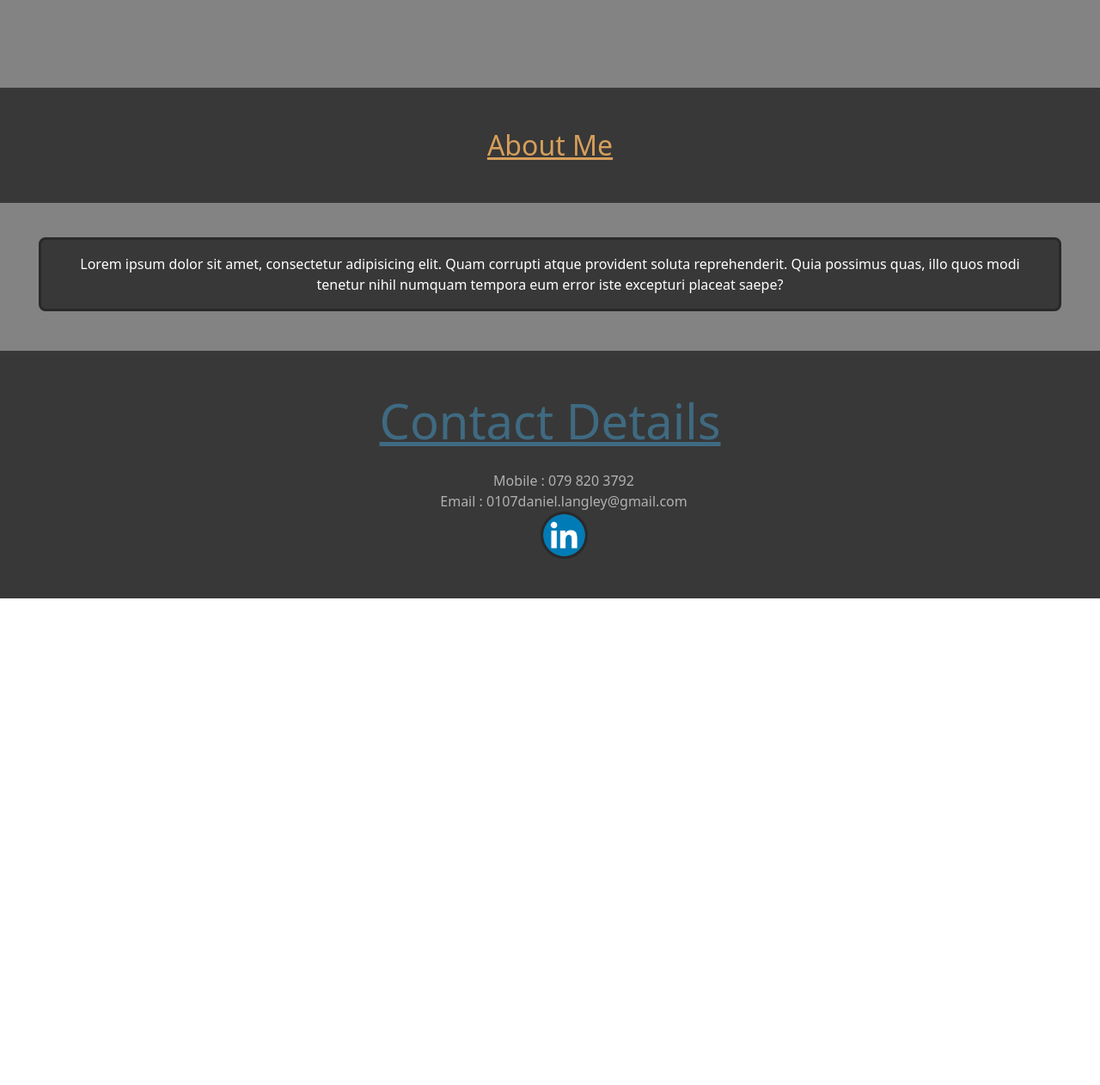
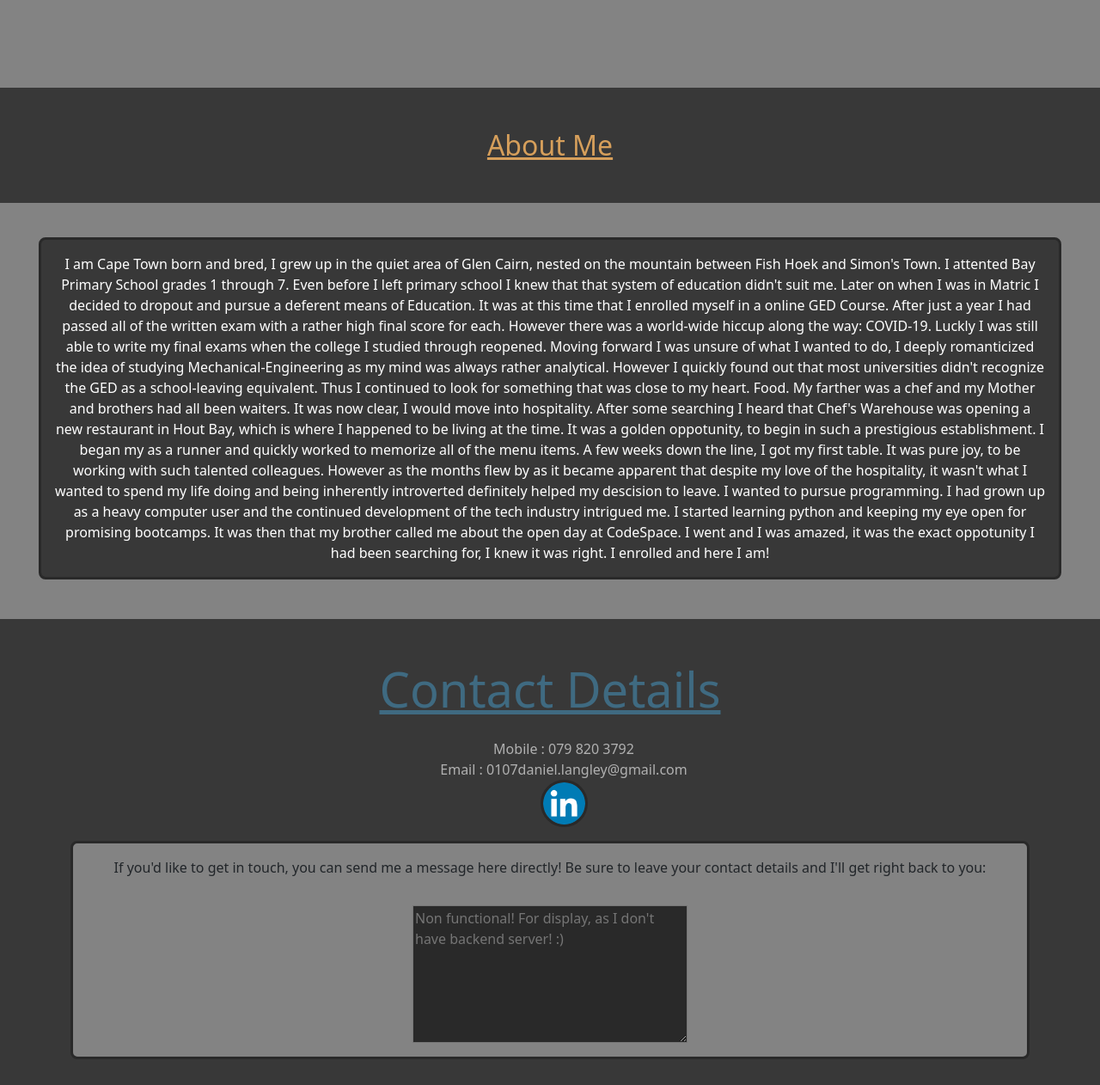
Before and after one commit to T3TR/finalResume, a plain HTML site: page index.html in a window 1280 px wide. Shown: the part 2794-4056 px from the top of the page at 86% size. Before the commit the page ends 3490 px from the top, so only its background shows below. Drawn offline with nearby package versions, Linux system fonts and the light colour scheme.

Commit message:
updates aboutMe Section, completes contactDetails
Adds a mostly fleshed out bio to About Me.
Creates a form element in my Contact Details section.

```diff
--- a/css/stylesheet.css
+++ b/css/stylesheet.css
@@ -117,3 +117,23 @@
 .contLogo:hover{
     border: 3px solid rgb(131, 131, 131);
 }
+.TBLabel{
+    padding: 1rem;
+    display: flex;
+    justify-content: center;
+}
+.textBox{
+    background-color: rgb(131, 131, 131);
+    border: 3px solid rgb(41, 41, 41);
+    border-radius: 8px;
+}
+#getInTouch{
+    background-color: rgb(41, 41, 41);
+    display: block;
+    margin-right: auto;
+    margin-left: auto;
+    height: 10rem;
+    width: 20rem;
+    object-fit: contain;
+    margin-bottom: 1rem;
+}
--- a/index.html
+++ b/index.html
@@ -43,7 +43,7 @@
                         <a href="#skills" class="nav-link">Skills</a>
                     </li>
                     <li class="nav-item">
-                        <a href="" class="nav-link">Contact Details</a>
+                        <a href="#contactDetails" class="nav-link">Contact Details</a>
                     </li>
                     <li class="nav-item">
                         <a href="#aboutMe" class="nav-link  text-muted">About Me</a>
@@ -207,7 +207,21 @@
     <!-- About Me -->
     <section id="aboutMe" class="contentSec">
         <h2 class="heading text-center">About Me</h2>
-        <p class="aboutMe text-center">Lorem ipsum dolor sit amet, consectetur adipisicing elit. Quam corrupti atque provident soluta reprehenderit. Quia possimus quas, illo quos modi tenetur nihil numquam tempora eum error iste excepturi placeat saepe?</p>
+        <p class="aboutMe text-center">I am Cape Town born and bred, I grew up in the quiet area of Glen Cairn, nested on the mountain between Fish Hoek and Simon's Town.
+            I attented Bay Primary School grades 1 through 7. Even before I left primary school I knew that that system of education didn't suit me. Later on when I was in
+             Matric I decided to dropout and pursue a deferent means of Education. It was at this time that I enrolled myself in a online GED Course. After just a year I had
+             passed all of the written exam with a rather high final score for each. However there was a world-wide hiccup along the way: COVID-19. Luckly I was still able to
+             write my final exams when the college I studied through reopened. Moving forward I was unsure of what I wanted to do, I deeply romanticized the idea of studying
+             Mechanical-Engineering as my mind was always rather analytical. However I quickly found out that most universities didn't recognize the GED as a school-leaving
+             equivalent. Thus I continued to look for something that was close to my heart. Food. My farther was a chef and my Mother and brothers had all been waiters. It was
+             now clear, I would move into hospitality. After some searching I heard that Chef's Warehouse was opening a new restaurant in Hout Bay, which is where I happened to
+             be living at the time. It was a golden oppotunity, to begin in such a prestigious establishment. I began my as a runner and quickly worked to memorize all of the menu
+             items. A few weeks down the line, I got my first table. It was pure joy, to be working with such talented colleagues. However as the months flew by as it became apparent that despite
+             my love of the hospitality, it wasn't what I wanted to spend my life doing and being inherently introverted definitely helped my descision to leave. I wanted to pursue
+             programming. I had grown up as a heavy computer user and the continued development of the tech industry intrigued me. I started learning python and keeping my eye open for
+             promising bootcamps. It was then that my brother called me about the open day at CodeSpace. I went and I was amazed, it was the exact oppotunity I had been searching for,
+             I knew it was right. I enrolled and here I am!
+        </p>
     </section>
 
     <!-- Contact Details -->
@@ -230,6 +244,10 @@
                         </ul>
                     </div>
                     <div class="col-12">
+                        <div class="textBox">
+                            <label for="getInTouch" class="TBLabel"><p class="text-center">If you'd like to get in touch, you can send me a message here directly! Be sure to leave your contact details and I'll get right back to you:</p></label>
+                                <textarea name="getInTouch" id="getInTouch" placeholder="Non functional! For display, as I don't have backend server! :)"></textarea>
+                        </div>
                     </div>
                 </div>
             </div>
```
